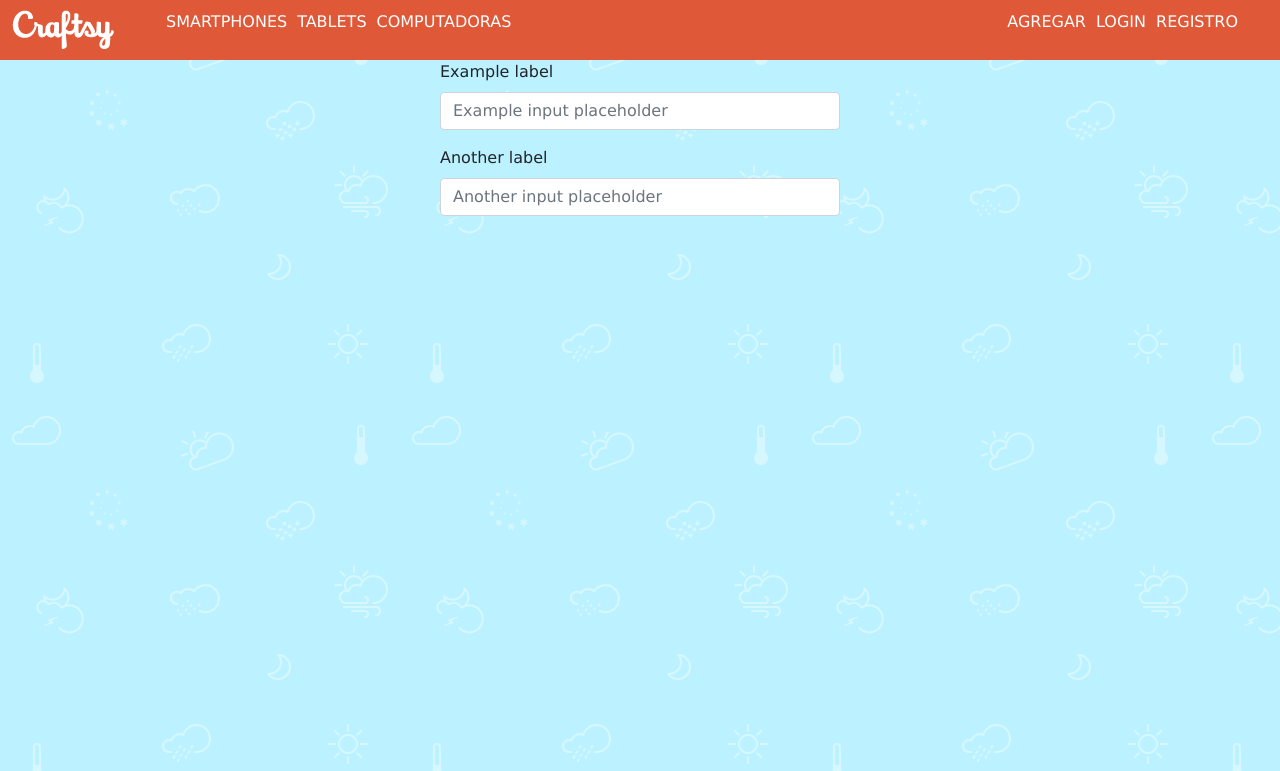
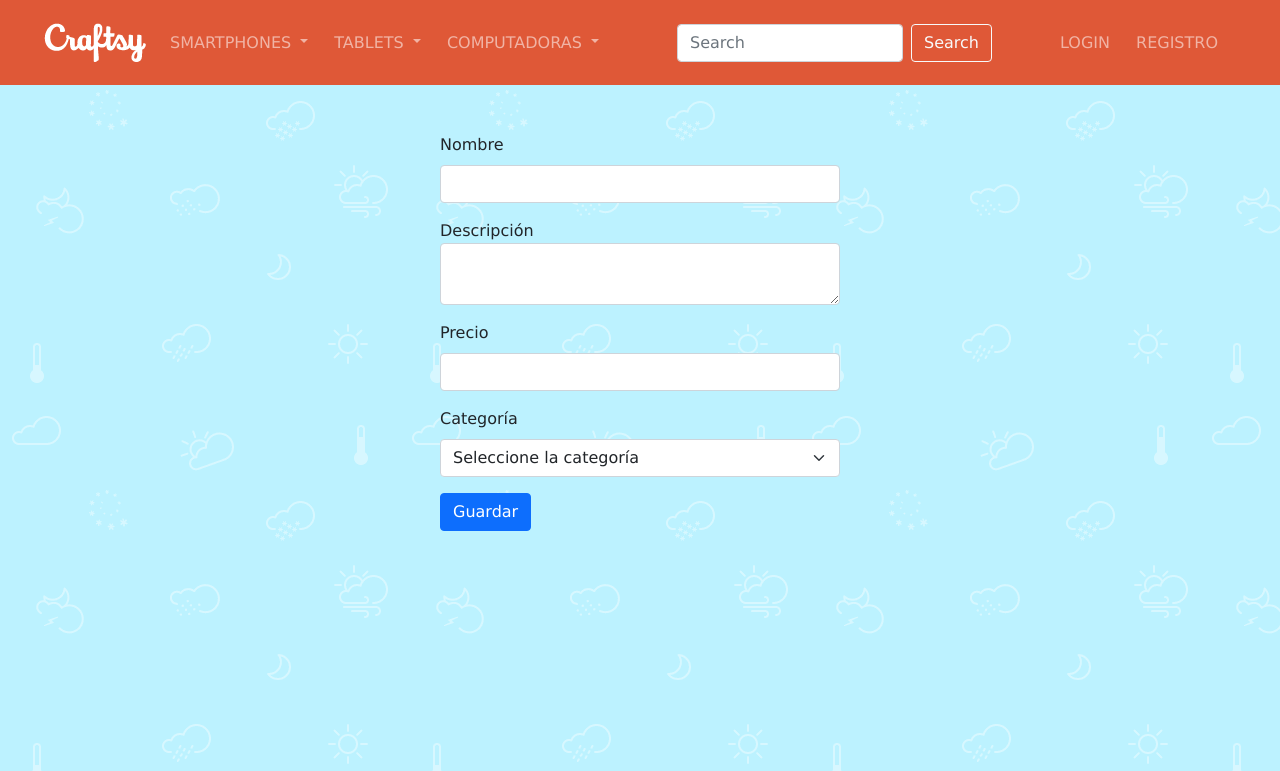
Before and after one commit to formarComision6/craftsy2.0, a Node server app: page /products/add in a window 1280 px wide. Shown: the top 771 px of the page. Run offline with Node 20, Linux system fonts and the light colour scheme.

Commit message:
agrega detalle producto

```diff
--- a/controllers/productsController.js
+++ b/controllers/productsController.js
@@ -1,5 +1,17 @@
+const categorias = require('../data/categories_db');
+const productos = require('../data/products_db');
+
 module.exports = {
     add : (req,res) => {
-        return res.render('productAdd')
+        return res.render('productAdd',{
+            categorias
+        })
+    },
+    detail : (req,res) => {
+        let producto = productos.find(producto => producto.id === +req.params.id);
+
+        return res.render('productDetail',{
+            producto
+        })
     }
 }
--- /dev/null
+++ b/data/categories.json
@@ -0,0 +1 @@
+["nuevo","usado","refaccionado"]
--- /dev/null
+++ b/data/categories_db.js
@@ -0,0 +1,4 @@
+const fs = require('fs');
+const path = require('path');
+
+module.exports = JSON.parse(fs.readFileSync(path.join(__dirname,'categories.json'),'utf-8'));
--- a/public/stylesheets/productAdd.css
+++ b/public/stylesheets/productAdd.css
@@ -4,5 +4,5 @@
 
 .productAdd .formulario{
     width: 400px;
-    margin: 0 auto;
+    margin: 60px auto;
 }
--- a/routes/products.js
+++ b/routes/products.js
@@ -1,8 +1,9 @@
 const express = require('express');
 const router = express.Router();
-const {add} = require('../controllers/productsController');
+const {add,detail} = require('../controllers/productsController');
 
 /* /products */
 router.get('/add',add);
+router.get('/detail/:id',detail);
 
 module.exports = router;
--- a/views/index.ejs
+++ b/views/index.ejs
@@ -20,7 +20,7 @@
                                 <p>
                                     <%= producto.description %>
                                 </p>
-                                <a href="">ver más</a>
+                                <a href="/products/detail/<%= producto.id %>">ver más</a>
 
                         </article>
                     </div>
--- a/views/partials/header.ejs
+++ b/views/partials/header.ejs
@@ -1,15 +1,60 @@
 <header class="container-fluid">
-    <a href="/"><img src="/images/logo.png" alt="" /></a>
-    <nav>
-        <ul class="menu">
-            <li><a href="">smartphones</a></li>
-            <li><a href="">tablets</a></li>
-            <li><a href="">computadoras</a></li>
+
+<nav class="navbar navbar-expand-lg navbar-dark">
+    <div class="container-fluid">
+      <a class="navbar-brand" href="/"><img src="/images/logo.png" alt="" /></a>
+      <button class="navbar-toggler" type="button" data-bs-toggle="collapse" data-bs-target="#navbarSupportedContent" aria-controls="navbarSupportedContent" aria-expanded="false" aria-label="Toggle navigation">
+        <span class="navbar-toggler-icon"></span>
+      </button>
+      <div class="collapse navbar-collapse" id="navbarSupportedContent">
+        <ul class="navbar-nav me-auto mb-2 mb-lg-0">
+          <li class="nav-item dropdown">
+            <a class="nav-link dropdown-toggle" href="#" id="navbarDropdown" role="button" data-bs-toggle="dropdown" aria-expanded="false">
+              smartphones
+            </a>
+            <ul class="dropdown-menu" aria-labelledby="navbarDropdown">
+              <li><a class="dropdown-item" href="#">Action</a></li>
+              <li><a class="dropdown-item" href="#">Another action</a></li>
+              <li><hr class="dropdown-divider"></li>
+              <li><a class="dropdown-item" href="#">Something else here</a></li>
+            </ul>
+          </li>
+          <li class="nav-item dropdown">
+            <a class="nav-link dropdown-toggle" href="#" id="navbarDropdown" role="button" data-bs-toggle="dropdown" aria-expanded="false">
+              tablets
+            </a>
+            <ul class="dropdown-menu" aria-labelledby="navbarDropdown">
+              <li><a class="dropdown-item" href="#">Action</a></li>
+              <li><a class="dropdown-item" href="#">Another action</a></li>
+              <li><hr class="dropdown-divider"></li>
+              <li><a class="dropdown-item" href="#">Something else here</a></li>
+            </ul>
+          </li>
+          <li class="nav-item dropdown">
+            <a class="nav-link dropdown-toggle" href="#" id="navbarDropdown" role="button" data-bs-toggle="dropdown" aria-expanded="false">
+              computadoras
+            </a>
+            <ul class="dropdown-menu" aria-labelledby="navbarDropdown">
+              <li><a class="dropdown-item" href="#">Action</a></li>
+              <li><a class="dropdown-item" href="#">Another action</a></li>
+              <li><hr class="dropdown-divider"></li>
+              <li><a class="dropdown-item" href="#">Something else here</a></li>
+            </ul>
+          </li>
         </ul>
-        <ul class="user">
-            <li><a href="/products/add">agregar</a></li>
-            <li><a href="/users/login">login</a></li>
-            <li><a href="/users/register">registro</a></li>
+        <form class="d-flex">
+          <input class="form-control me-2" type="search" placeholder="Search" aria-label="Search">
+          <button class="btn btn-outline-light" type="submit">Search</button>
+        </form>
+        <ul class="navbar-nav ms-auto mb-2 mb-lg-0">
+            <li class="nav-item">
+                <a class="nav-link" href="/users/login">login</a>
+              </li>
+              <li class="nav-item">
+                <a class="nav-link" href="/users/register">registro</a>
+              </li>
         </ul>
-    </nav>
+      </div>
+    </div>
+  </nav>
 </header>
--- a/views/productAdd.ejs
+++ b/views/productAdd.ejs
@@ -4,16 +4,31 @@
 <body class="productAdd">
     <%- include('./partials/header')  %>
     <div class="container">
-        <div class="formulario">
+        <div class="formulario mt-5">
             <form action="">
                 <div class="mb-3">
-                    <label for="formGroupExampleInput" class="form-label">Example label</label>
-                    <input type="text" class="form-control" id="formGroupExampleInput" placeholder="Example input placeholder">
+                    <label for="formGroupExampleInput" class="form-label">Nombre</label>
+                    <input type="text" class="form-control" id="formGroupExampleInput" name="title">
                   </div>
                   <div class="mb-3">
-                    <label for="formGroupExampleInput2" class="form-label">Another label</label>
-                    <input type="text" class="form-control" id="formGroupExampleInput2" placeholder="Another input placeholder">
+                    <label for="floatingTextarea">Descripción</label>
+                    <textarea class="form-control" id="floatingTextarea" name="description"></textarea>
                   </div>
+                  <div class="mb-3">
+                    <label for="formGroupExampleInput2" class="form-label">Precio</label>
+                    <input type="number" class="form-control" id="formGroupExampleInput2" name="price">
+                  </div>
+                  <div class="mb-3">
+                    <label for="category" class="form-label">Categoría</label>
+
+                    <select id="category" class="form-select" name="category">
+                        <option value="" selected hidden>Seleccione la categoría</option>
+                        <% categorias.forEach(categoria => { %>
+                         <option value="<%= categoria %>"><%= categoria %></option>
+                        <% }) %>
+                      </select>
+                  </div>
+                  <button class="btn btn-primary" type="submit">Guardar</button>
             </form>
         </div>
     </div>
```
Also changed, not shown: data/products.json (+18 -6 lines), views/productDetail.ejs (added, +33 -0 lines).
